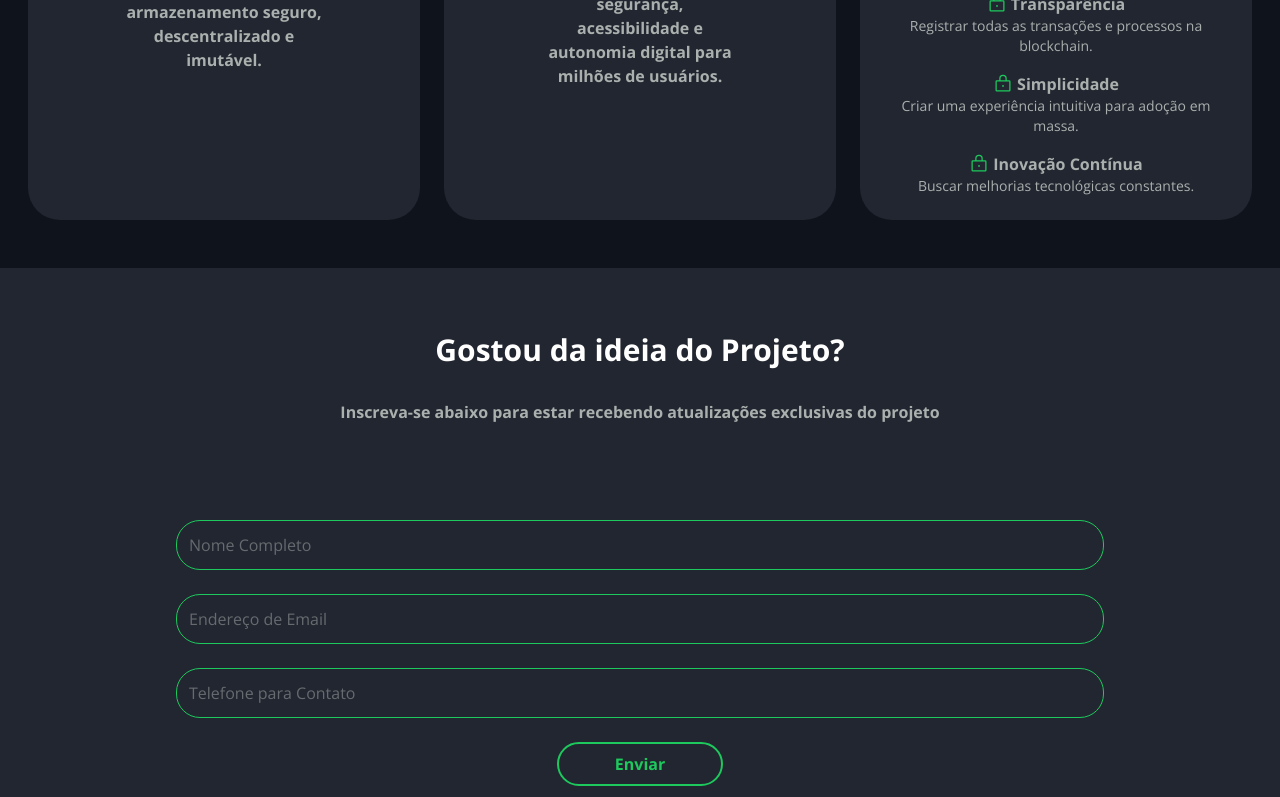
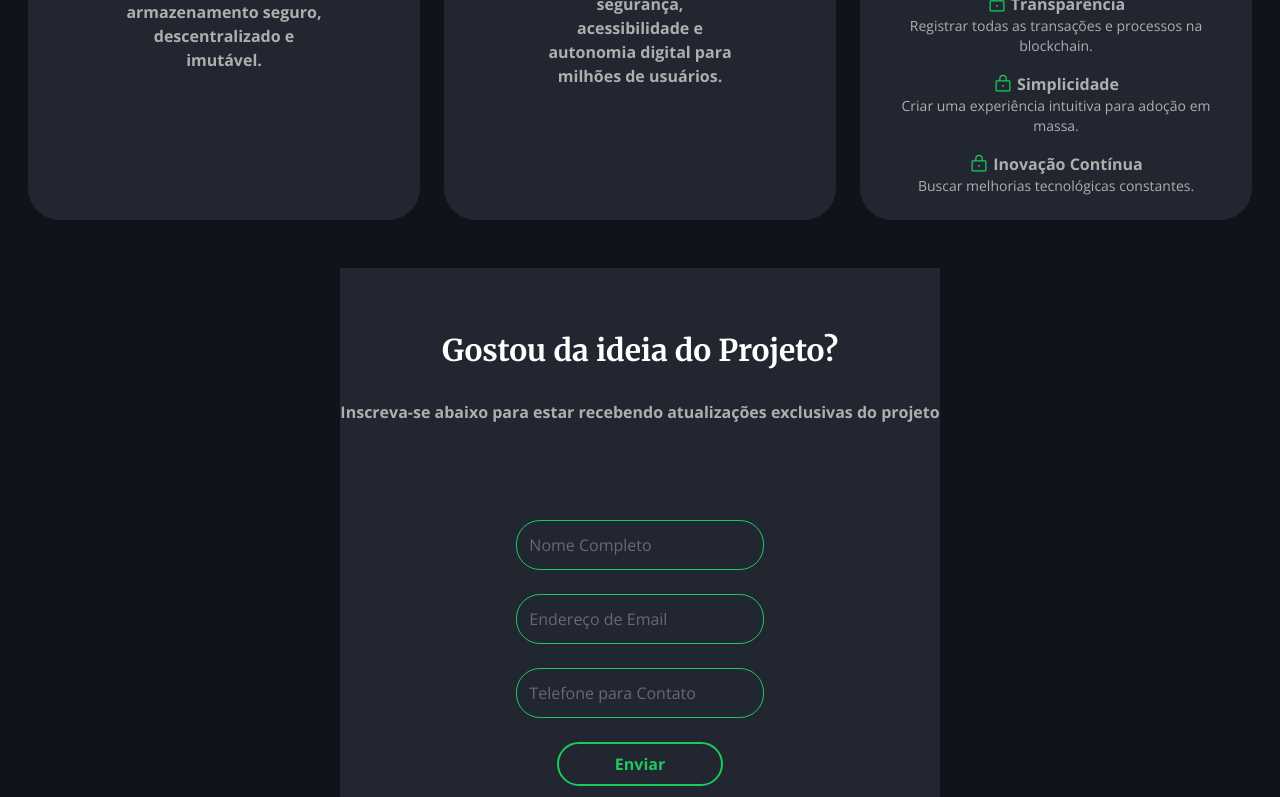
Before and after one commit to Daniel-san8/deFIle-landing, a Next.js app: page / in a window 1280 px wide. Shown: the part 1728-2525 px from the top of the page. Built offline with nearby package versions, Linux system fonts and the light colour scheme.

Commit message:
feat: change bg

```diff
--- a/src/app/layout.tsx
+++ b/src/app/layout.tsx
@@ -15,7 +15,7 @@ export default function RootLayout({
   return (
     <html lang="pt-br">
       <body
-        className={`antialiased ${openSans.className} max-w-[1440px] bg-[var(--color-bg-primary)]`}
+        className={`antialiased ${openSans.className} max-w-[1440px] bg-[var(--color-bg-primary)] flex flex-col items-center`}
       >
         {children}
       </body>
--- a/src/app/page.tsx
+++ b/src/app/page.tsx
@@ -8,7 +8,7 @@ export default function Home() {
       <header className="bg-[var(--color-header)]">
         <PiWhatsappLogo className="pl-10" size={100} />
       </header>
-      <main className={`${merriweather.className} text-center text-white bg-black bg-[url(/assets/bg7.png)]`}>
+      <main className={`${merriweather.className} text-center text-white bg-no-repeat bg-black bg-[url(/assets/bg7.png)]`}>
         <h1 className="text-6xl pt-11">DeFile</h1>
         <p className={`${openSans.className} text-[var(--color-text-primary)] text-base font-bold pt-3 px-6 md:px-0 md:pt-0`}>Sistema de armazenamento em Blockchain</p>
 
@@ -19,7 +19,7 @@ export default function Home() {
         </div>
       </main>
 
-      <section className={`${merriweather.className} bg-amber-950 text-center text-[var(--color-text-primary)] font-bold bg-[url(/assets/bg8.png)]`}>
+      <section className={`${merriweather.className} bg-amber-950 text-center text-[var(--color-text-primary)] font-bold bg-[url(/assets/bg8.png)] bg-no-repeat`}>
         <h1 className="text-white text-5xl pt-14 px-5 md:px-0 md:pt-28">Sobre a DeFile</h1>
         <p className={`${openSans.className} text-base px-16 pt-4 pb-9 lg:px-80`}>A DeFile é uma plataforma inovadora que utiliza a tecnologia blockchain para oferecer aos usuários um serviço de armazenamento de dados seguro
         </p>
@@ -114,7 +114,7 @@ export default function Home() {
       </section>
 
       <section className={`${openSans.className} bg-[var(--color-bg-secondary)] text-center`}>
-        <h3 className="text-white text-3xl pt-16 pb-8 font-bold">Gostou da ideia do Projeto?</h3>
+        <h3 className={`${merriweather.className} text-white text-3xl pt-16 pb-8 font-bold`}>Gostou da ideia do Projeto?</h3>
         <p className="text-base font-bold text-[var(--color-text-primary)] pb-5 lg:pb-24">Inscreva-se abaixo para estar recebendo atualizações exclusivas do projeto</p>
 
         <form className="flex flex-col gap-6 px-6 justify-center pb-6 md:px-44 lg:pb-20">
```
